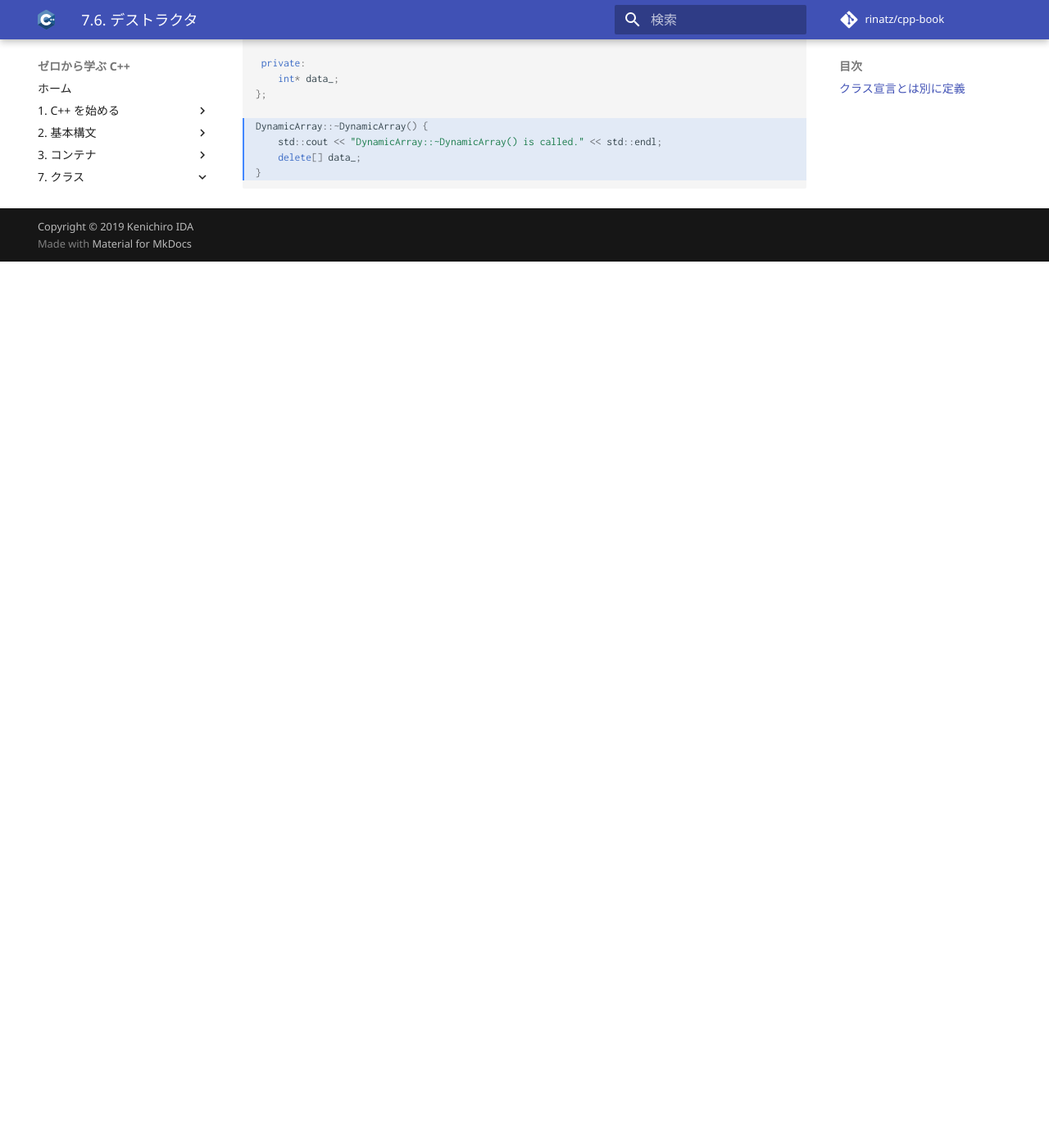
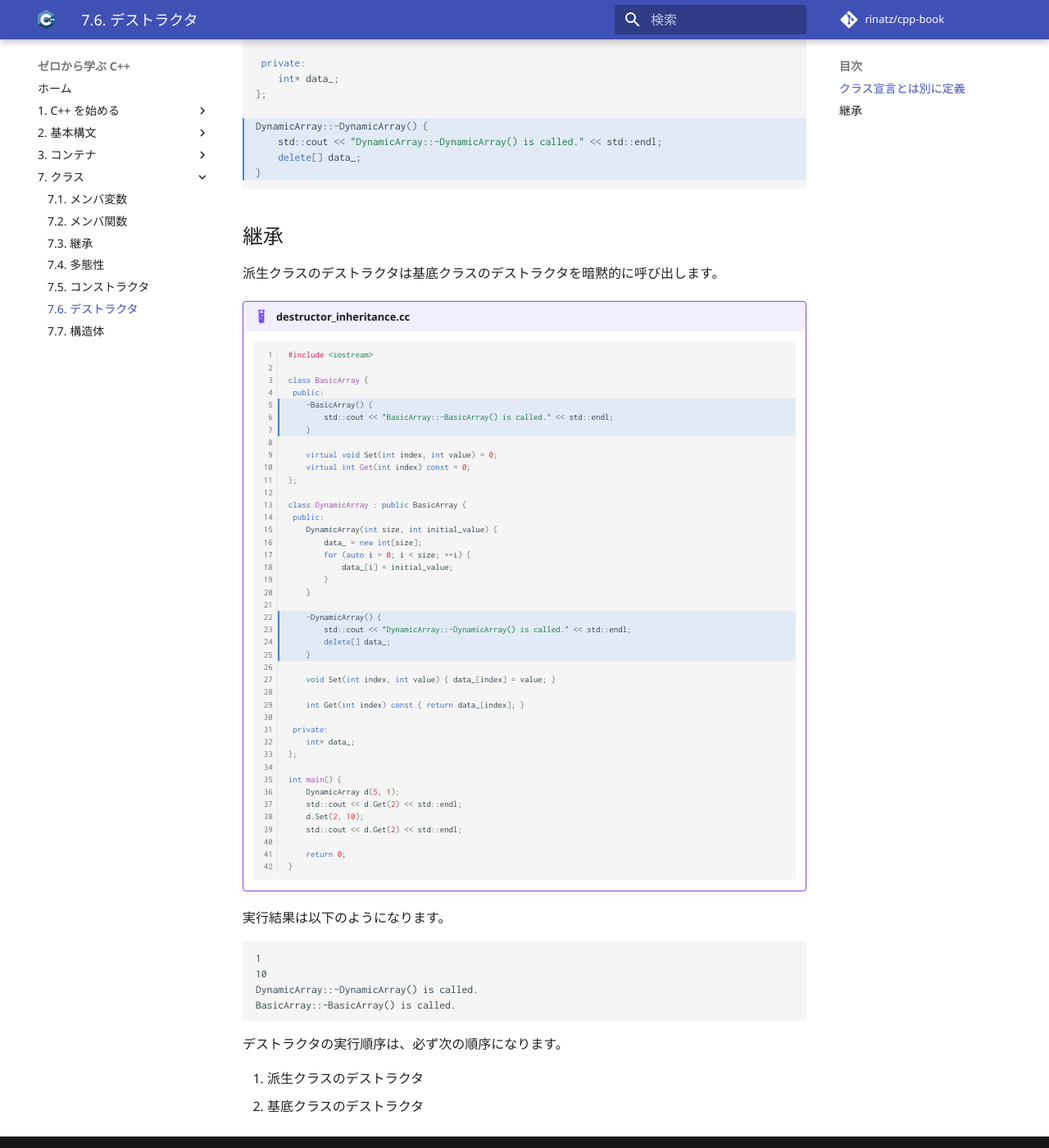
Before and after one commit to rinatz/cpp-book, an MkDocs documentation site: the page built from docs/ch07-06-destructors.md, in a window 1280 px wide and 1400 px high, scrolled down 1499 px. Shown: the whole window at 82% size. Built offline with MkDocs 1.6.1 and Material for MkDocs 9.7.7, drawn with Linux system fonts in a browser that asks for light colours; comment, search, counter and statistics services are not loaded; before the commit the page ends 1818 px from its top, so only the background shows below that.

Commit message:
Add inheritance for destructor

````diff
--- a/docs/ch07-06-destructors.md
+++ b/docs/ch07-06-destructors.md
@@ -82,6 +82,70 @@
 }
 ```
 
+## 継承
+
+派生クラスのデストラクタは基底クラスのデストラクタを暗黙的に呼び出します。
+
+!!! example "destructor_inheritance.cc"
+    ```cpp hl_lines="5 6 7 22 23 24 25" linenums="1"
+    #include <iostream>
+
+    class BasicArray {
+     public:
+        ~BasicArray() {
+            std::cout << "BasicArray::~BasicArray() is called." << std::endl;
+        }
+
+        virtual void Set(int index, int value) = 0;
+        virtual int Get(int index) const = 0;
+    };
+
+    class DynamicArray : public BasicArray {
+     public:
+        DynamicArray(int size, int initial_value) {
+            data_ = new int[size];
+            for (auto i = 0; i < size; ++i) {
+                data_[i] = initial_value;
+            }
+        }
+
+        ~DynamicArray() {
+            std::cout << "DynamicArray::~DynamicArray() is called." << std::endl;
+            delete[] data_;
+        }
+
+        void Set(int index, int value) { data_[index] = value; }
+
+        int Get(int index) const { return data_[index]; }
+
+     private:
+        int* data_;
+    };
+
+    int main() {
+        DynamicArray d(5, 1);
+        std::cout << d.Get(2) << std::endl;
+        d.Set(2, 10);
+        std::cout << d.Get(2) << std::endl;
+
+        return 0;
+    }
+    ```
+
+実行結果は以下のようになります。
+
+```txt
+1
+10
+DynamicArray::~DynamicArray() is called.
+BasicArray::~BasicArray() is called.
+```
+
+デストラクタの実行順序は、必ず次の順序になります。
+
+1. 派生クラスのデストラクタ
+1. 基底クラスのデストラクタ
+
 <!-- TODO: デストラクタをvirtualにする理由を記載 -->
 
 <!-- TODO: デストラクタから例外を出さないことを記載
````
